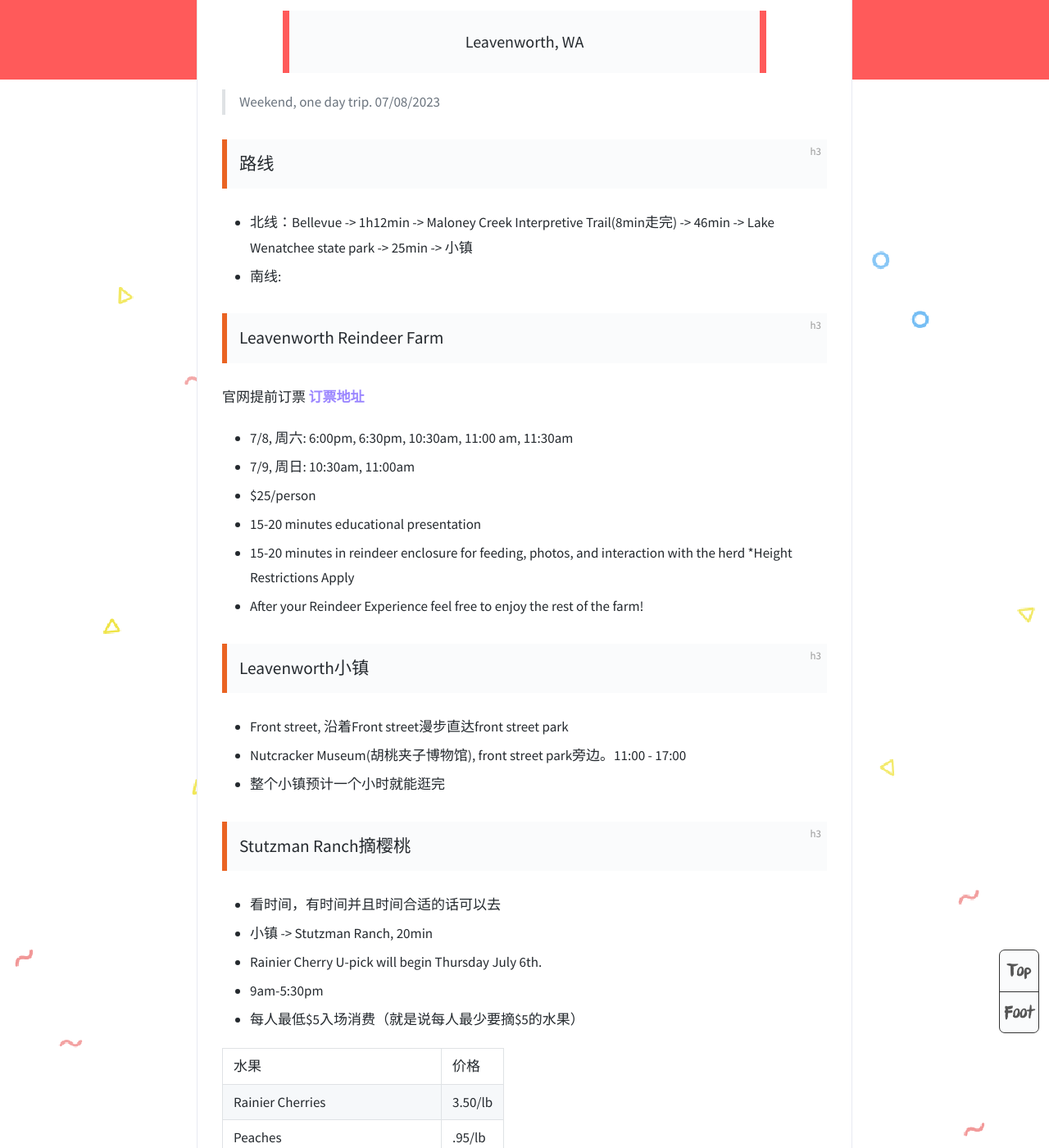
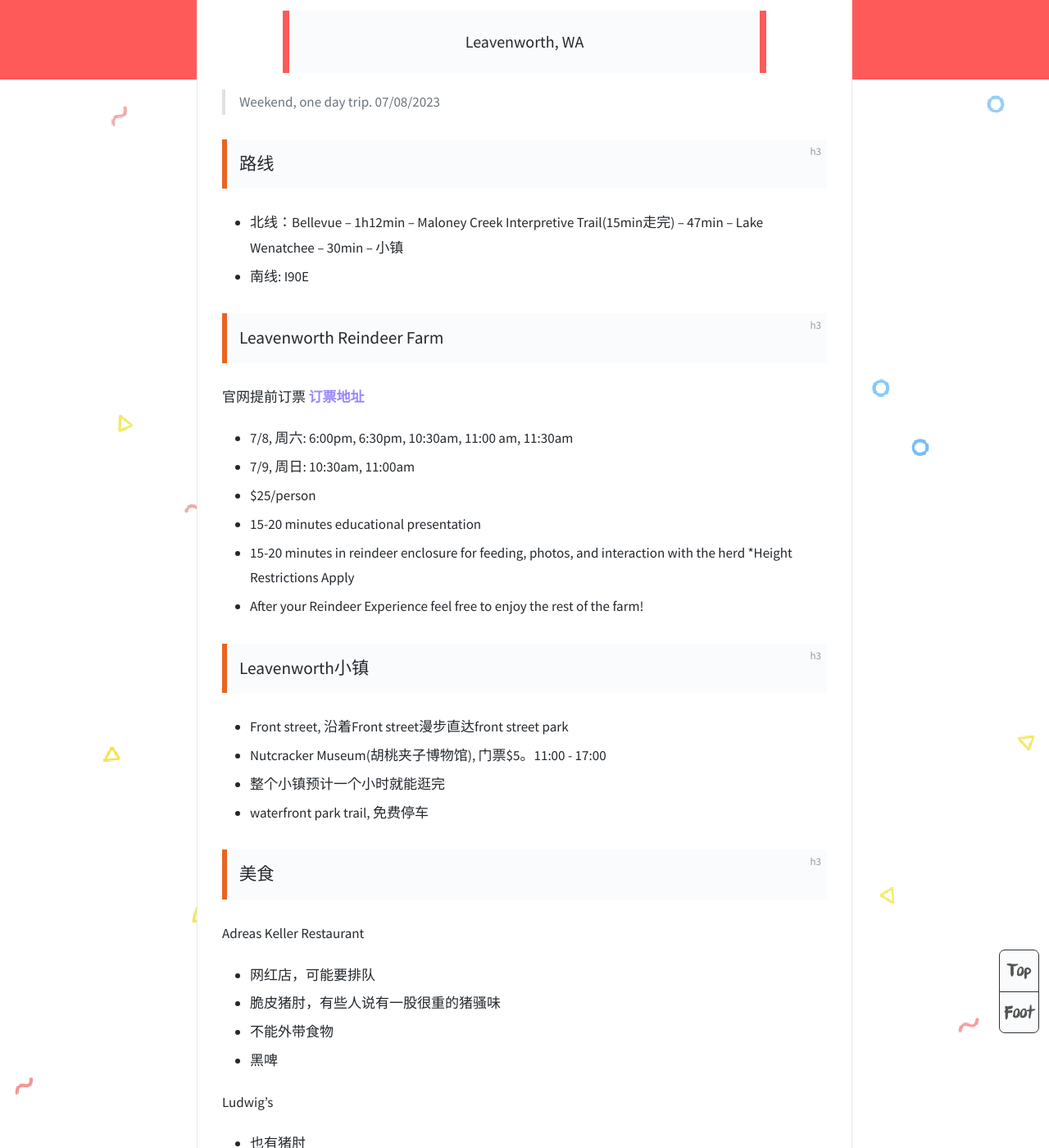
Before and after one commit to miss1/miss1.github.io, a Jekyll site: the page built from _posts/2023-07-05-leavenworth.markdown, in a window 1280 px wide and 1400 px high, scrolled down 494 px. Shown: the whole window at 82% size. Built offline with Jekyll 4.4.1, drawn with Linux system fonts in a browser that asks for light colours; comment, search, counter and statistics services are not loaded; some of the changed text lies outside the part shown.

Commit message:
leavenworth

```diff
--- a/_posts/2023-07-05-leavenworth.markdown
+++ b/_posts/2023-07-05-leavenworth.markdown
@@ -9,8 +9,8 @@
 > Weekend, one day trip. 07/08/2023
 
 ### 路线
-* 北线：Bellevue -> 1h12min -> Maloney Creek Interpretive Trail(8min走完) -> 46min -> Lake Wenatchee state park -> 25min -> 小镇
-* 南线:
+* 北线：Bellevue -- 1h12min -- Maloney Creek Interpretive Trail(15min走完) -- 47min -- Lake Wenatchee -- 30min -- 小镇
+* 南线: I90E
 
 
 ### Leavenworth Reindeer Farm
@@ -24,8 +24,31 @@
 
 ### Leavenworth小镇
 * Front street, 沿着Front street漫步直达front street park
-* Nutcracker Museum(胡桃夹子博物馆), front street park旁边。11:00 - 17:00
+* Nutcracker Museum(胡桃夹子博物馆), 门票$5。11:00 - 17:00
 * 整个小镇预计一个小时就能逛完
+* waterfront park trail, 免费停车
+
+### 美食
+Adreas Keller Restaurant
+* 网红店，可能要排队
+* 脆皮猪肘，有些人说有一股很重的猪骚味
+* 不能外带食物
+* 黑啤
+
+Ludwig's
+* 也有猪肘
+* 香肠拼盘
+* 匈牙利牛肉汤
+* 酸菜？
+* 每周六有音乐表演
+
+Whistlepunk Ice Cream (冰淇淋)
+
+Bushel & Bee tap room (喝cider)
+
+J5 coffee, 咖啡店
+
+### optional
 
 ### Stutzman Ranch摘樱桃
 * 看时间，有时间并且时间合适的话可以去
```
Also changed, not shown: other parts of _posts/2023-07-05-leavenworth.markdown (+2 -15 lines).
